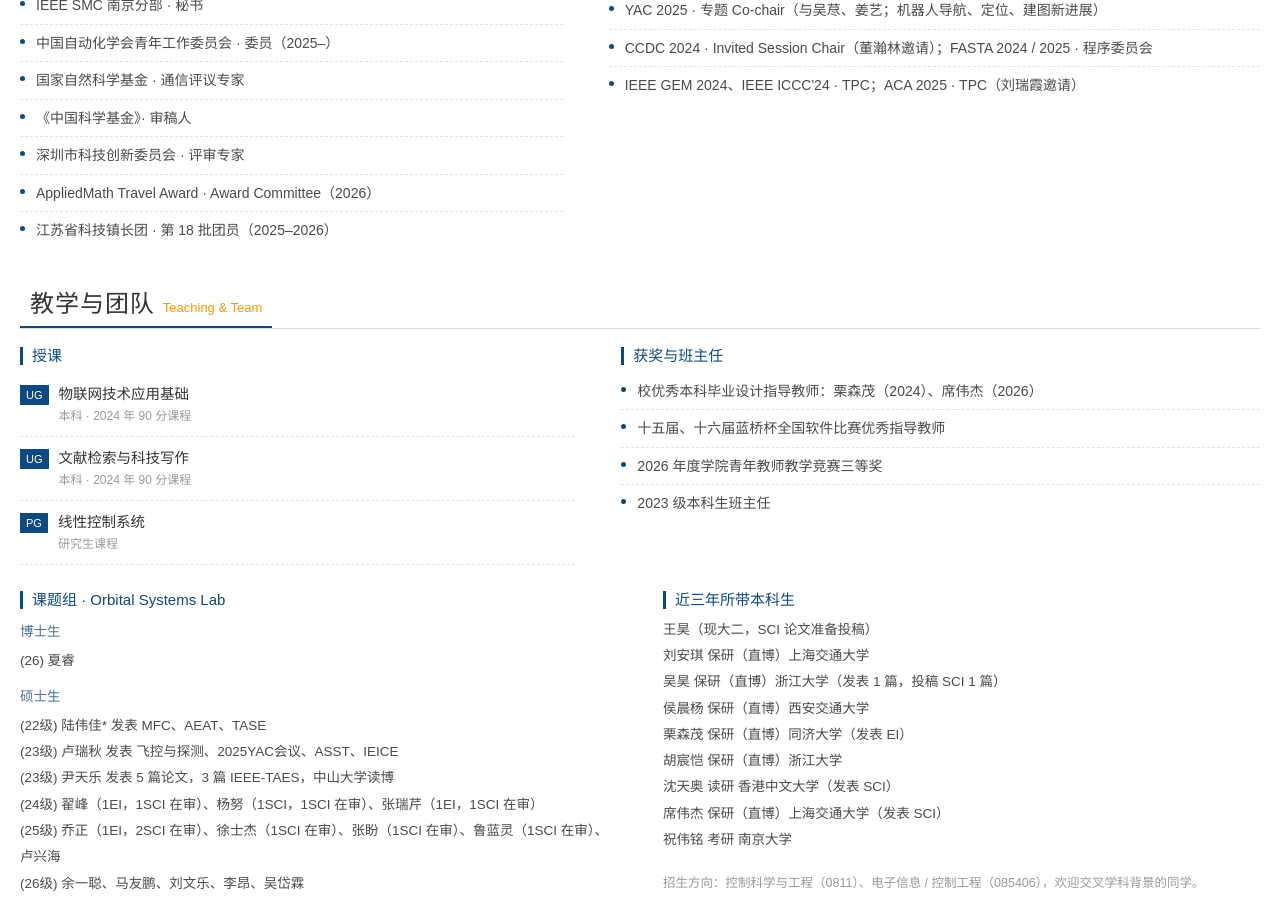
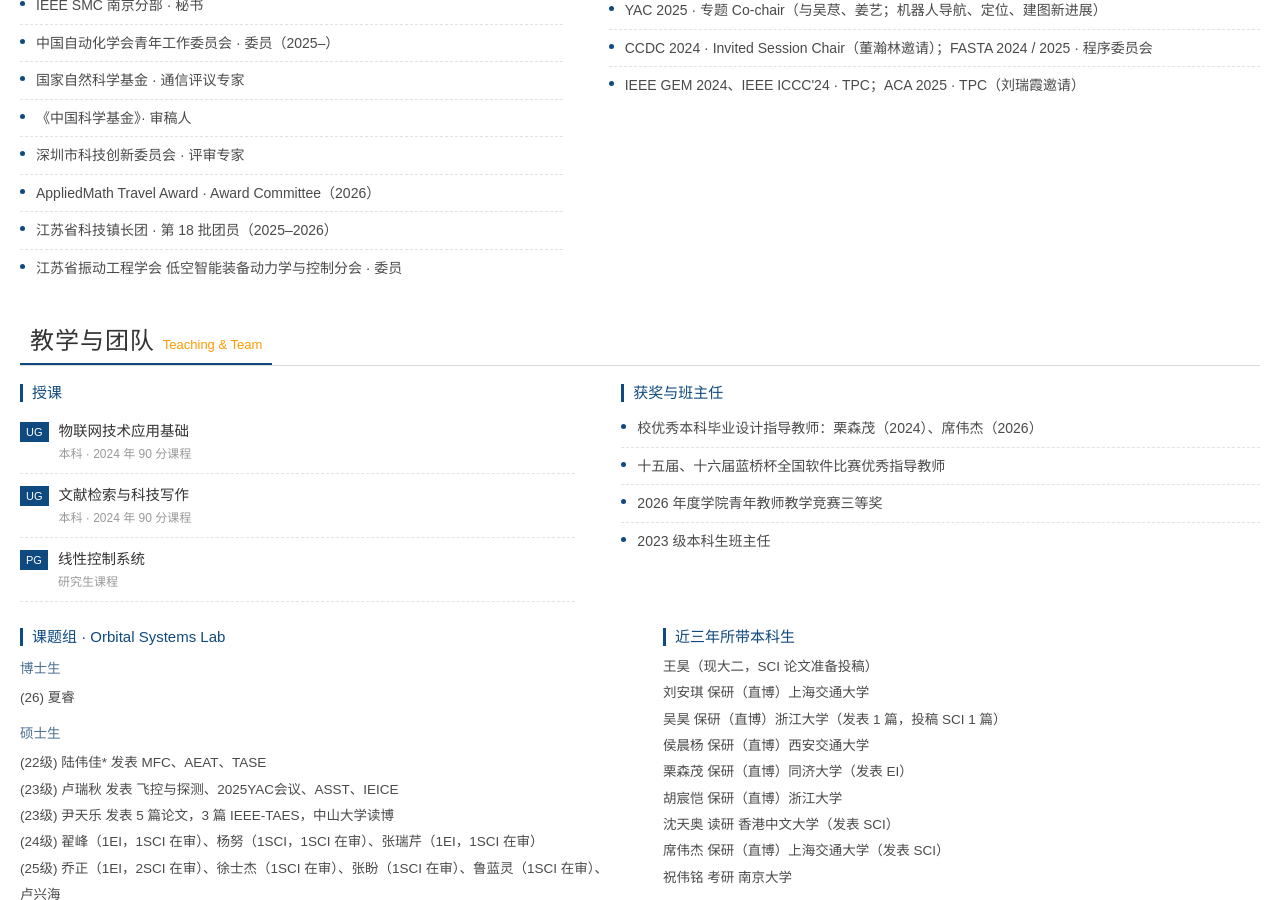
Before and after one commit to dongfangxy/dongfangxy.github.io, a Jekyll site: the page index.html, which Jekyll copies as it is, in a window 1280 px wide and 900 px high, scrolled down 2557 px. Built offline with Jekyll 4.4.1, drawn with Linux system fonts in a browser that asks for light colours.

Commit message:
feat(honors): add Jiangsu vibration engineering society committee role

```diff
--- a/index.html
+++ b/index.html
@@ -476,6 +476,7 @@
             <li>深圳市科技创新委员会 · 评审专家</li>
             <li>AppliedMath Travel Award · Award Committee（2026）</li>
             <li>江苏省科技镇长团 · 第 18 批团员（2025–2026）</li>
+            <li>江苏省振动工程学会 低空智能装备动力学与控制分会 · 委员</li>
           </ul>
         </div>
         <div>
```
